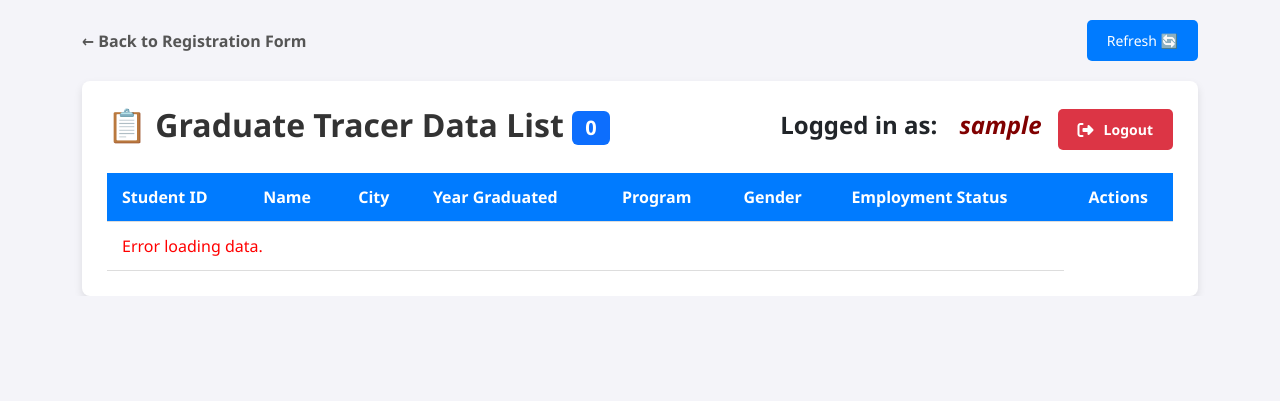
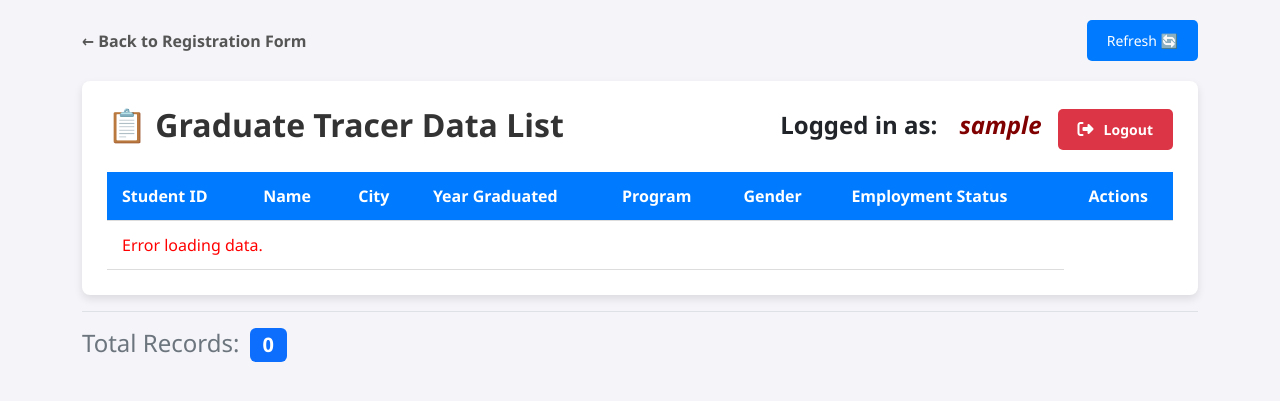
Before and after one commit to scytaleph/Graduate-Tracer, a Flask app: page /admin-dashboard in a window 1280 px wide. Shown: the top 401 px of the page. Run offline with Flask 3, Linux system fonts and the light colour scheme; the visitor is signed in with stand-in values (Sample User, id 1); a database or web service that is not in the repository returns one stand-in record (values such as "Sample title"); data that the repository does not hold is empty; some libraries are stand-ins or nearby versions.

Commit message:
Total in the lower part of the table

```diff
--- a/templates/alumni-list.html
+++ b/templates/alumni-list.html
@@ -112,7 +112,7 @@
         <div class="table-section">
             <div style="display: flex; justify-content: space-between; align-items: center;">
                 <h2>📋 <b>Graduate Tracer Data List</b>
-                    <span class="badge bg-primary fs-5 align-middle" id="totalCount">0</span>
+                    <!-- <span class="badge bg-primary fs-5 align-middle" id="totalCount">0</span> -->
                 </h2>
                 <div class="d-flex align-items-center gap-3">
                     <h4>
@@ -145,6 +145,12 @@
                     </tbody>
             </table>
         </div>
+            <div class="mt-3 pt-3 border-top d-flex justify-content-start align-items-center">
+                <h4 class="text-secondary mb-0">
+                    Total Records:
+                    <span class="badge bg-primary fs-5 ms-1" id="totalCount">0</span>
+                </h4>
+            </div>
     </div>
 
     <script>
@@ -161,7 +167,7 @@
                 // Clear the loading text
                 tableBody.innerHTML = "";
 
-                countSpan.textContent = `Total: ${data.length}`;
+                countSpan.textContent = `${data.length}`;
 
                 // Check if database is empty
                 if (data.length === 0) {
```
